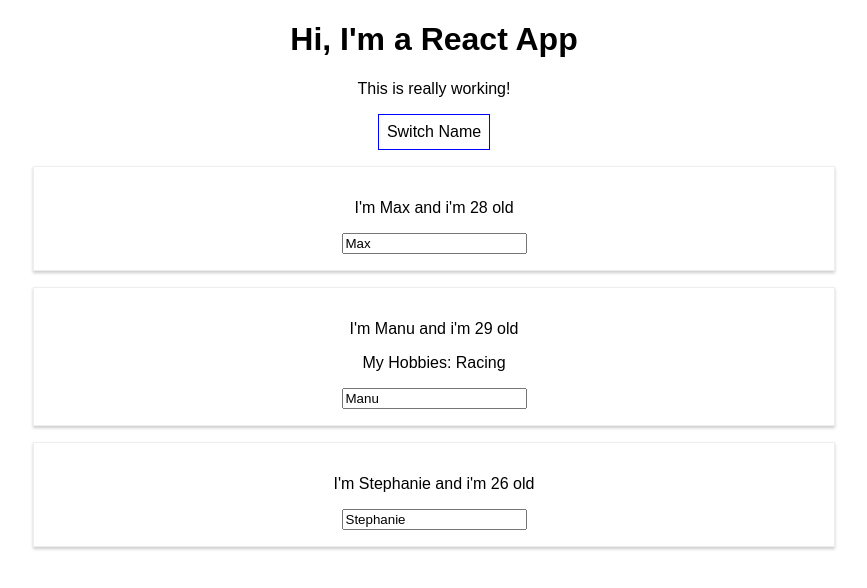
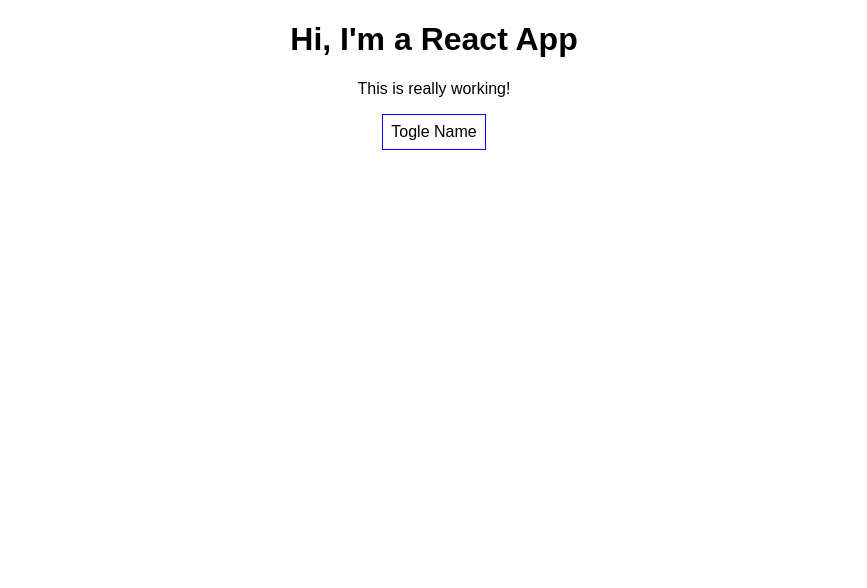
Before and after one commit to fermartin17/react-app, a React (Create React App) app in the folder React/my-app/: page / in a window 1280 px wide. Shown: the top 588 px of the page, without its empty margins (206-1073 px from the left). Built offline with nearby package versions, Linux system fonts and the light colour scheme.

Commit message:
conditionals

```diff
--- a/React/my-app/src/App.js
+++ b/React/my-app/src/App.js
@@ -9,7 +9,8 @@ class App extends Component {
       { name: 'Manu', age: 29 },
       { name: 'Stephanie', age: 26 }
     ],
-    otherState: 'some other value'
+    otherState: 'some other value',
+    showPersons: false
   }
 
   switchNameHandler = (newName) => {
@@ -34,6 +35,13 @@ class App extends Component {
     } )
   }
 
+  toglePersonHandler = () => {
+    const doesShow = this.state.showPersons;
+    this.setState({
+      showPersons: !doesShow
+    });
+  }
+
   render () {
     const style ={
       backgroundColor: 'white',
@@ -49,7 +57,10 @@ class App extends Component {
         <p>This is really working!</p>
         <button
         style = {style}
-        onClick={() => this.switchNameHandler('Maximilian!!')}>Switch Name</button>
+        // onClick={() => this.switchNameHandler('Maximilian!!')}>Switch Name</button>
+         onClick={this.toglePersonHandler}>Togle Name</button>
+        { this.state.showPersons ?
+            <div>
             <Person
               name={this.state.persons[0].name}
               age={this.state.persons[0].age} />
@@ -61,6 +72,8 @@ class App extends Component {
             <Person
               name={this.state.persons[2].name}
               age={this.state.persons[2].age} />
+          </div> : null
+          }
       </div>
     );
     // return React.createElement('div', {className: 'App'}, React.createElement('h1', null, 'Does this work now?'));
```
Lines whose indentation alone changed are shown as unchanged.
